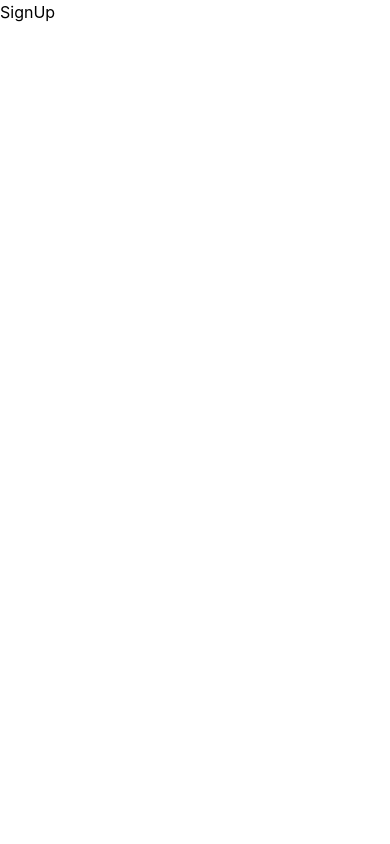
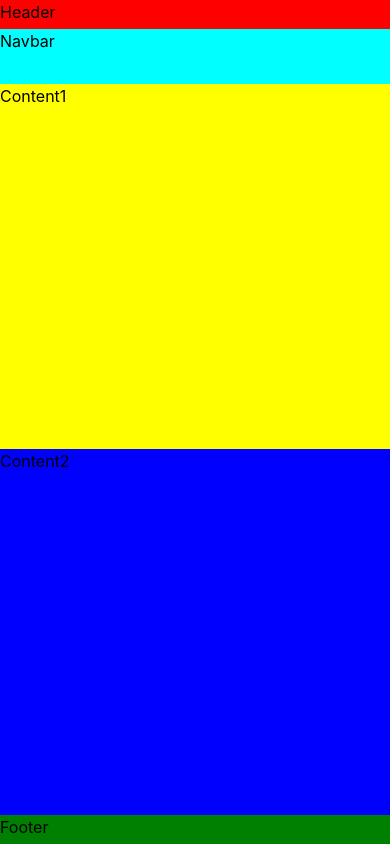
Before and after one commit to Yash-Gajewar/AceGrad, a React (Create React App) app: page / in a window 390 px wide. Built offline with nearby package versions, Linux system fonts and the light colour scheme.

Commit message:
signup page

```diff
--- a/src/App.js
+++ b/src/App.js
@@ -1,13 +1,13 @@
 import React from 'react';
 import { Routes, Route} from "react-router-dom";
-import SignUp from './pages/SignUp';
+import Signup from './pages/Signup/Signup';
 
 import './App.css';
 
 function App() {
   return (
     <Routes>
-      <Route path="/" element={<SignUp />} />
+      <Route path="/" element={<Signup />} />
     </Routes>
   );
 }
--- a/src/pages/SignUp.jsx
+++ /dev/null
@@ -1,9 +0,0 @@
-import React from 'react'
-
-const SignUp = () => {
-  return (
-    <div>SignUp</div>
-  )
-}
-
-export default SignUp
--- /dev/null
+++ b/src/pages/Signup/Signup.css
@@ -0,0 +1,54 @@
+ .container{
+    display:grid;
+    height: 100vh;
+    width: 100vw;
+    grid-template-columns: 1fr 1fr;
+    grid-template-rows: 0.16fr 0.3fr 2fr 0.16fr;
+    grid-template-areas:
+    "header header"
+    "nav nav"
+    "content1 content2"
+    "footer footer";
+}
+
+
+#header{
+    background-color: red;
+    grid-area: header;
+
+}
+
+nav{
+    background-color: aqua;
+    grid-area: nav;
+}
+
+
+#content1{
+    background-color: yellow;
+    grid-area: content1;
+}
+
+#content2{
+    background-color: blue;
+    grid-area: content2;
+}
+
+footer{
+    background-color: green;
+    grid-area: footer;
+}
+
+
+@media only screen and (max-width: 550px) {
+    .container{
+        grid-template-columns: 1fr;
+        grid-template-rows: 0.16fr 0.3fr 2fr 2fr 0.16fr;
+        grid-template-areas:
+        "header"
+        "nav"
+        "content1"
+        "content2"
+        "footer";
+    }
+}
--- /dev/null
+++ b/src/pages/Signup/Signup.jsx
@@ -0,0 +1,16 @@
+import React from 'react'
+import './Signup.css'
+
+const Signup = () => {
+    return (
+        <div className='container'>
+            <div id="header">Header</div>
+            <nav>Navbar</nav>
+            <div id="content1">Content1</div>
+            <div id="content2">Content2</div>
+            <footer>Footer</footer>
+        </div>
+    )
+}
+
+export default Signup
```
